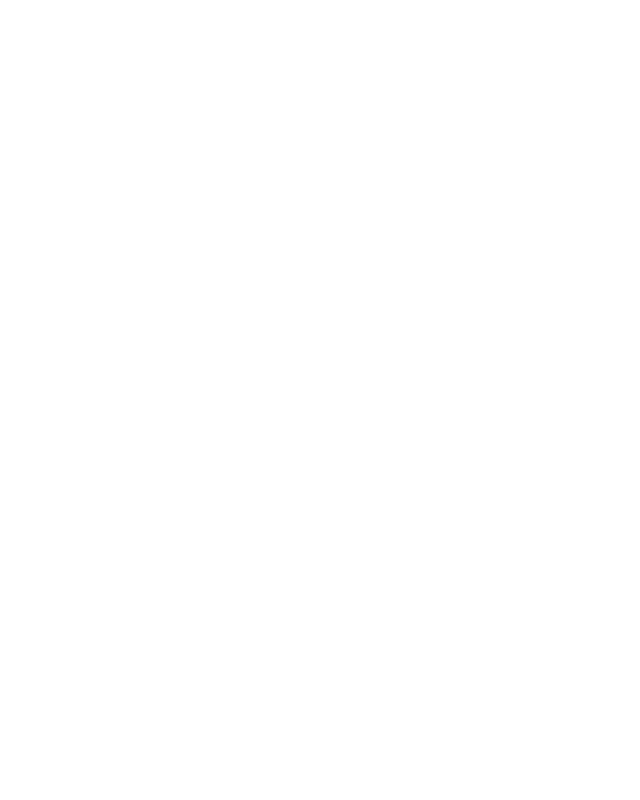
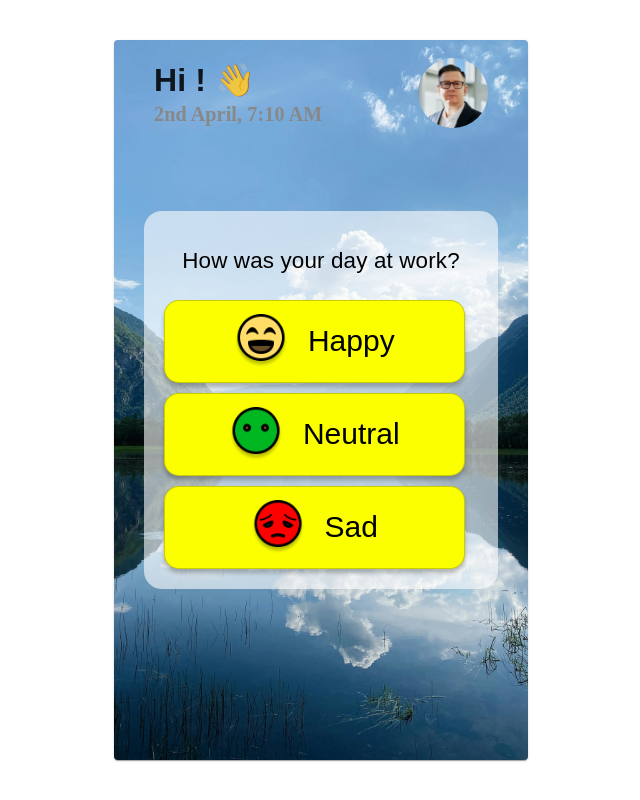
Before and after one commit to SachinthaNimesh/Student-Management-Web-App, a React (Vite) app in the folder web/: page /feedback in a window 1280 px wide. Before the commit this address had no page. Shown: the whole page, without its empty margins (319-959 px from the left). Built offline with nearby package versions, Linux system fonts and the light colour scheme; no server answers.

Commit message:
web version done

```diff
--- a/web/package.json
+++ b/web/package.json
@@ -19,6 +19,7 @@
   },
   "devDependencies": {
     "@eslint/js": "^9.21.0",
+    "@types/node": "^22.13.17",
     "@types/react": "^19.0.10",
     "@types/react-dom": "^19.0.4",
     "@vitejs/plugin-react": "^4.3.4",
--- a/web/pages/CheckOutGreeting.tsx
+++ b/web/pages/CheckOutGreeting.tsx
@@ -1,50 +1,56 @@
-import React from "react";
+import React, { useEffect, useState } from "react";
+import { useNavigate } from "react-router-dom";
 
 const CheckOutGreeting: React.FC = () => {
+  const navigate = useNavigate();
+  const [welcomeText, setWelcomeText] = useState("");
+
+  useEffect(() => {
+    const messages = [
+      "Great job today! 🎉",
+      "Enjoy your time off! 🌟",
+      "Relax and recharge! 🌈",
+      "See you next time! 👋",
+      "Take care! 🌞",
+      "Have a wonderful evening! 🌙",
+      "Thanks for your hard work! 👍",
+    ];
+    const randomMessage = messages[Math.floor(Math.random() * messages.length)];
+    setWelcomeText(randomMessage);
+
+    const timer = setTimeout(() => {
+      navigate("/"); // Updated navigation path to "/checkout"
+    }, 3000); // 3 second delay
+
+    return () => clearTimeout(timer);
+  }, [navigate]);
+
   return (
-    <div className="container">
-      <h1 className="title">Thank You for Your Purchase!</h1>
-      <p className="message">
-        We appreciate your business. If you have any questions, please email us
-        at support@example.com.
-      </p>
+    <div className="flex flex-col h-screen">
+      <div
+        style={{
+          padding: "15px",
+          backgroundColor: "rgba(255, 255, 255, 0.6)",
+          width: "calc(100% - 60px)",
+          paddingTop: "30px",
+          paddingBottom: "45px",
+          borderRadius: "18px",
+          margin: "auto",
+        }}
+      >
+        <p
+          style={{
+            color: "#000",
+            fontSize: "48px",
+            fontFamily: "'Poppins', sans-serif",
+            textAlign: "center",
+          }}
+        >
+          {welcomeText} {/* Retained dynamic welcome text */}
+        </p>
+      </div>
     </div>
   );
 };
 
 export default CheckOutGreeting;
-
-// Add the following CSS in your global styles or a CSS module
-/*
-.container {
-  display: flex;
-  flex-direction: column;
-  justify-content: center;
-  align-items: center;
-  min-height: 100vh;
-  padding: 20px;
-  text-align: center;
-  background-color: #f9f9f9;
-}
-
-.title {
-  font-size: 2rem;
-  margin-bottom: 1rem;
-  color: #333;
-}
-
-.message {
-  font-size: 1rem;
-  color: #555;
-}
-
-@media (max-width: 768px) {
-  .title {
-    font-size: 1.5rem;
-  }
-
-  .message {
-    font-size: 0.9rem;
-  }
-}
-*/
--- a/web/pages/CheckOutScreen.tsx
+++ b/web/pages/CheckOutScreen.tsx
@@ -1,23 +1,121 @@
-import React from "react";
+import React, { useState } from "react";
 import { useNavigate } from "react-router-dom";
+import { postCheckoutById } from "../api/attendanceService";
+import checkoutImage from "../assets/checkout.png";
 
-const CheckOutGreeting: React.FC = () => {
+const styles = {
+  flexBox: {
+    padding: "10px",
+    paddingTop: "25px",
+    paddingBottom: "25px",
+    backgroundColor: "rgba(255, 255, 255, 0.6)",
+    width: "calc(100% - 60px)",
+    maxWidth: "600px",
+    borderRadius: "15px",
+    display: "flex",
+    flexDirection: "column" as const,
+    alignItems: "center",
+    gap: "20px",
+    margin: "0 auto",
+  },
+  image: {
+    width: "93.66px",
+    height: "93.65px",
+  },
+  btn: {
+    padding: "10px",
+    margin: "10px",
+    height: "82px",
+    width: "263px",
+    backgroundColor: "#fbff00",
+    border: "1px solid rgba(0, 0, 0, 0.2)",
+    borderRadius: "15px",
+    boxShadow: "0px 4px 4px rgba(0, 0, 0, 0.25)",
+    display: "flex",
+    alignItems: "center",
+    justifyContent: "center",
+    cursor: "pointer",
+  },
+  btnDisabled: {
+    cursor: "not-allowed",
+    opacity: 0.6,
+  },
+  text: {
+    fontSize: "25px",
+    color: "#000",
+    marginBottom: "10px",
+    textAlign: "center" as const,
+    fontFamily: "Poppins, sans-serif",
+    fontWeight: "bold",
+  },
+  spinner: {
+    width: "24px",
+    height: "24px",
+    border: "4px solid rgba(0, 0, 0, 0.2)",
+    borderTop: "4px solid #000",
+    borderRadius: "50%",
+    animation: "spin 1s linear infinite",
+  },
+  "@keyframes spin": {
+    from: { transform: "rotate(0deg)" },
+    to: { transform: "rotate(360deg)" },
+  },
+};
+
+const CheckOutScreen: React.FC = () => {
+  const [loading, setLoading] = useState(false);
   const navigate = useNavigate();
 
-  const handleNavigate = () => {
-    navigate("/Welcome");
+  const handleCheckOut = async () => {
+    try {
+      setLoading(true);
+
+      // Request location permissions and get the current location
+      if (!navigator.geolocation) {
+        alert("Geolocation is not supported by your browser");
+        return;
+      }
+
+      navigator.geolocation.getCurrentPosition(
+        async (position) => {
+          const { latitude, longitude } = position.coords;
+
+          // Send check-out data to the backend
+          const studentId = 1; // hardcoded student id
+          await postCheckoutById(studentId, latitude, longitude);
+
+          navigate("/feedback");
+        },
+        () => {
+          alert("Unable to retrieve your location");
+        }
+      );
+    } catch (error) {
+      alert("An error occurred during check-out");
+    } finally {
+      setLoading(false);
+    }
   };
 
   return (
-    <div className="flex justify-center items-center h-screen bg-gray-100">
+    <div style={styles.flexBox}>
+      <img src={checkoutImage} alt="Checkout" style={styles.image} />
       <button
-        onClick={handleNavigate}
-        className="px-6 py-3 bg-green-500 text-white font-semibold rounded-lg shadow-md hover:bg-green-600 focus:outline-none focus:ring-2 focus:ring-green-400 focus:ring-opacity-75"
+        style={{
+          ...styles.btn,
+          ...(loading ? styles.btnDisabled : {}),
+        }}
+        onClick={handleCheckOut}
+        disabled={loading}
       >
-        Go to Thank You Page
+        {loading ? (
+          <div style={styles.spinner}></div>
+        ) : (
+          <span style={styles.text}>Checkout</span>
+        )}
       </button>
     </div>
   );
 };
 
-export default CheckOutGreeting;
+export default CheckOutScreen;
--- a/web/pages/Emotion.tsx
+++ b/web/pages/Emotion.tsx
@@ -1,6 +1,5 @@
 import { useState } from "react";
 import { useNavigate, useLocation } from "react-router-dom";
-import Header from "../components/Header";
 import { useMoodService } from "../api/moodService";
 import { postCheckoutById } from "../api/attendanceService";
 import { CSSProperties } from "react";
@@ -48,7 +47,6 @@
 
   return (
     <>
-      <Header />
       <div
         style={{
           padding: "10px",
@@ -58,7 +56,7 @@
           textAlign: "center",
         }}
       >
-        <p style={styles.question} onClick={() => navigate("/checkout-screen")}>
+        <p style={styles.question} onClick={() => navigate("/checkout")}>
           How are you feeling Now?
         </p>
         <button
--- a/web/pages/Feedback.tsx
+++ b/web/pages/Feedback.tsx
@@ -1,23 +1,98 @@
 import React from "react";
-import { useNavigate } from "react-router-dom";
+import { useNavigate, useLocation } from "react-router-dom";
+import { useMoodService } from "../api/moodService";
+import { CSSProperties } from "react";
 
 const Feedback = () => {
   const navigate = useNavigate();
+  const location = useLocation();
+  const { sendMood } = useMoodService();
+  const student_id = location.state?.student_id || 1;
 
-  const handleButtonClick = () => {
-    navigate("/CheckOutGreeting");
+  const handleMoodPress = async (
+    emotion: "happy" | "neutral" | "sad",
+    isDaily: boolean
+  ) => {
+    try {
+      await sendMood(student_id, emotion, isDaily);
+      navigate("/checkout-greeting");
+    } catch (error) {
+      console.error(error);
+    }
   };
 
   return (
-    <div className="flex justify-center items-center min-h-screen bg-gray-100">
+    <div style={styles.container}>
+      <p style={styles.question}>How was your day at work?</p>
+      <button style={styles.btn} onClick={() => handleMoodPress("happy", true)}>
+        <div style={styles.btnContent}>
+          <img src="/assets/happy.png" alt="Happy" style={styles.image} />
+          <span style={styles.text}>Happy</span>
+        </div>
+      </button>
       <button
-        onClick={handleButtonClick}
-        className="px-6 py-3 bg-blue-500 text-white font-semibold rounded-lg shadow-md hover:bg-blue-600 focus:outline-none focus:ring-2 focus:ring-blue-400 focus:ring-opacity-75"
+        style={styles.btn}
+        onClick={() => handleMoodPress("neutral", true)}
       >
-        Go to CheckOut Greeting
+        <div style={styles.btnContent}>
+          <img src="/assets/neutral.png" alt="Neutral" style={styles.image} />
+          <span style={styles.text}>Neutral</span>
+        </div>
+      </button>
+      <button style={styles.btn} onClick={() => handleMoodPress("sad", true)}>
+        <div style={styles.btnContent}>
+          <img src="/assets/sad.png" alt="Sad" style={styles.image} />
+          <span style={styles.text}>Sad</span>
+        </div>
       </button>
     </div>
   );
 };
 
+const styles: Record<string, CSSProperties> = {
+  container: {
+    padding: "10px",
+    backgroundColor: "rgba(255, 255, 255, 0.6)",
+    width: "calc(100% - 60px)",
+    borderRadius: "18px",
+    textAlign: "center",
+  },
+  btn: {
+    padding: "10px",
+    margin: "10px",
+    height: "83px",
+    width: "90%",
+    backgroundColor: "#fbff00",
+    border: "1px solid rgba(0, 0, 0, 0.20)",
+    borderRadius: "15px",
+    boxShadow: "0px 4px 4px rgba(0, 0, 0, 0.25)",
+    display: "flex",
+    justifyContent: "center",
+    alignItems: "center",
+  },
+  image: {
+    width: "54px",
+    height: "54px",
+  },
+  text: {
+    fontSize: "30px",
+    fontFamily: "Poppins, sans-serif",
+    textAlign: "center",
+    color: "#000",
+  },
+  btnContent: {
+    display: "flex",
+    alignItems: "center",
+    justifyContent: "center",
+    padding: "30px",
+    gap: "20px",
+  },
+  question: {
+    color: "#000",
+    fontSize: "2.8vh",
+    fontFamily: "Poppins, sans-serif",
+    textAlign: "center",
+  },
+};
+
 export default Feedback;
--- a/web/src/App.tsx
+++ b/web/src/App.tsx
@@ -6,7 +6,8 @@
 import Emotion from "../pages/Emotion"; // Import Emotion
 import CheckOutScreen from "../pages/CheckOutScreen"; // Import CheckOutScreen
 import Welcome from "../pages/Welcome"; // Import Welcome
-
+import Feedback from "../pages/Feedback"; // Import Feedback
+import CheckOutGreeting from "../pages/CheckOutGreeting"; // Import CheckOutGreeting
 function PaperWrapper({ children }: { children: React.ReactNode }) {
   return (
     <div
@@ -69,6 +70,7 @@
           path="/emotions"
           element={
             <PaperWrapper>
+              <Header />
               <Emotion />
             </PaperWrapper>
           }
@@ -77,7 +79,26 @@
           path="/checkout"
           element={
             <PaperWrapper>
+              <Header />
               <CheckOutScreen />
+            </PaperWrapper>
+          }
+        />
+        <Route
+          path="/feedback"
+          element={
+            <PaperWrapper>
+              <Header />
+              <Feedback />
+            </PaperWrapper>
+          }
+        />
+        <Route
+          path="/checkout-greeting"
+          element={
+            <PaperWrapper>
+              <Header />
+              <CheckOutGreeting />
             </PaperWrapper>
           }
         />
```
Also changed, not shown: 1 other file (tests, documents, lock files or other folders).
